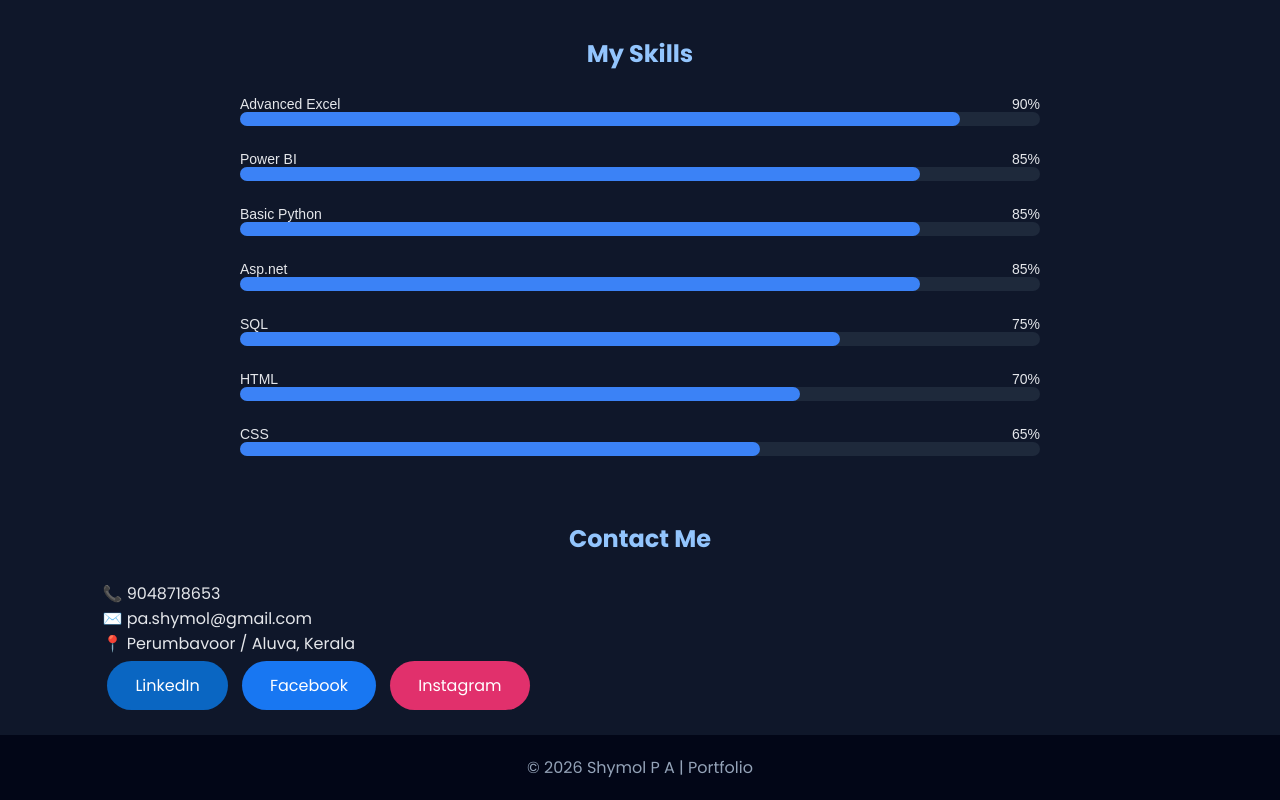
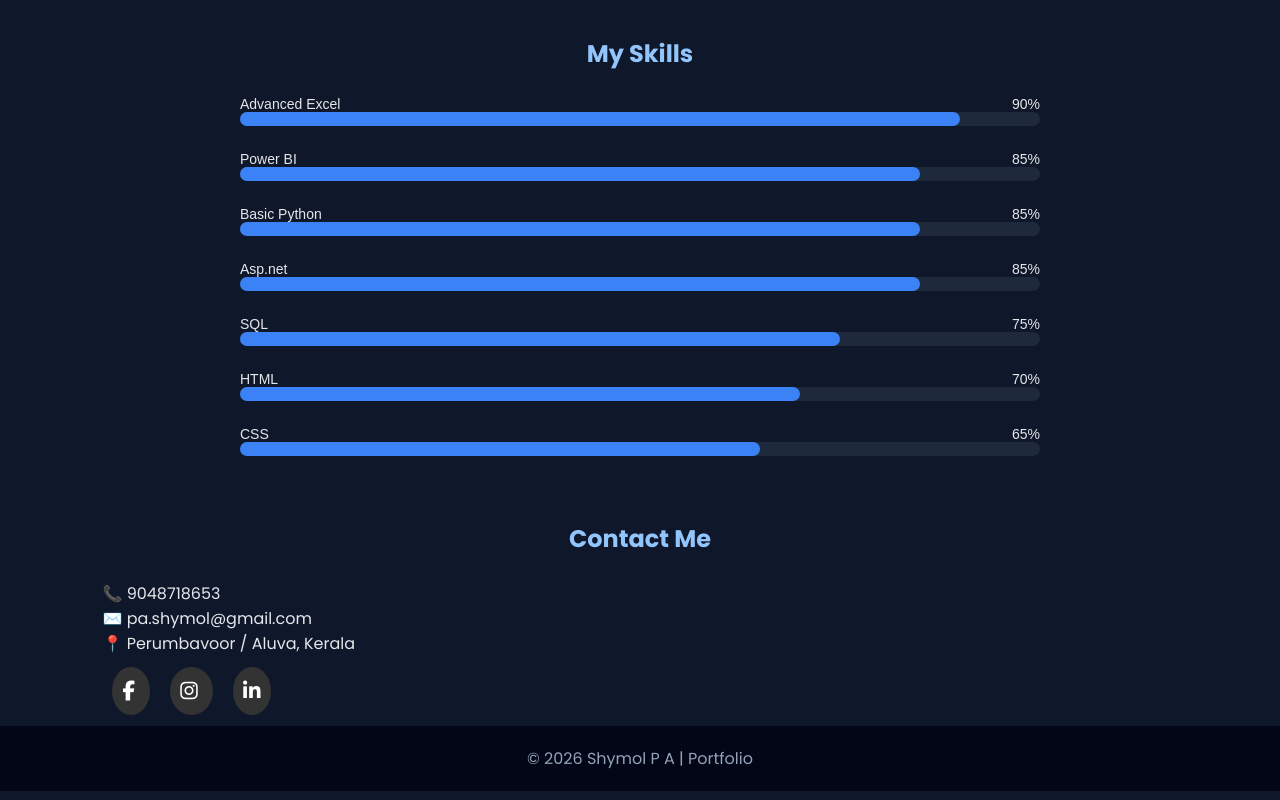
Before and after one commit to shymolpa/Portfolio, a plain HTML site: page index.html in a window 1280 px wide. Shown: the part 2893-3693 px from the top of the page. Drawn offline with Linux system fonts and the light colour scheme.

Commit message:
Refactor index.html with updated styles and content

```diff
--- a/index.html
+++ b/index.html
@@ -274,6 +274,26 @@ section h2{
   border-radius:16px;
   box-shadow:0 8px 25px rgba(37,99,235,0.25);
 }
+.social-icons {
+  text-align: left;
+  margin-top: 20px;
+}
+
+.social-icons a {
+  text-decoration: none;
+  margin: 0 10px;
+  font-size: 20px;
+  color: white;
+  background: #333;
+  padding: 10px;
+  border-radius: 50%;
+  transition: 0.3s;
+}
+
+.social-icons a:hover {
+  background: #0a66c2; /* LinkedIn blue effect */
+  color: white;
+}
 .social-links a{
   margin: 5px;
   display: inline-block;
@@ -501,13 +521,20 @@ footer{
     ✉️ pa.shymol@gmail.com <br>
     📍 Perumbavoor / Aluva, Kerala <br>
   </div>
+  <div class="social-icons">
+  <a href="https://www.facebook.com/shymolpa" target="_blank">
+    <i class="fab fa-facebook-f"></i>
+  </a>
 
-  <div class="social-links">
+  <a href="https://www.instagram.com/shymolpa" target="_blank">
+    <i class="fab fa-instagram"></i>
+  </a>
 
-  <a class="btn" style="background:#0a66c2" href="https://www.linkedin.com/in/shymolpa" target="_blank">LinkedIn</a>
-  <a class="btn" style="background:#1877f2" href="https://www.facebook.com/shymolpa" target="_blank">Facebook</a>
-  <a class="btn" style="background:#E1306C" href="https://www.instagram.com/shymol2020" target="_blank">Instagram</a>
+  <a href="https://www.linkedin.com/in/shymolpa" target="_blank">
+    <i class="fab fa-linkedin-in"></i>
+  </a>
 </div>
+
 
 </section>
 
```
